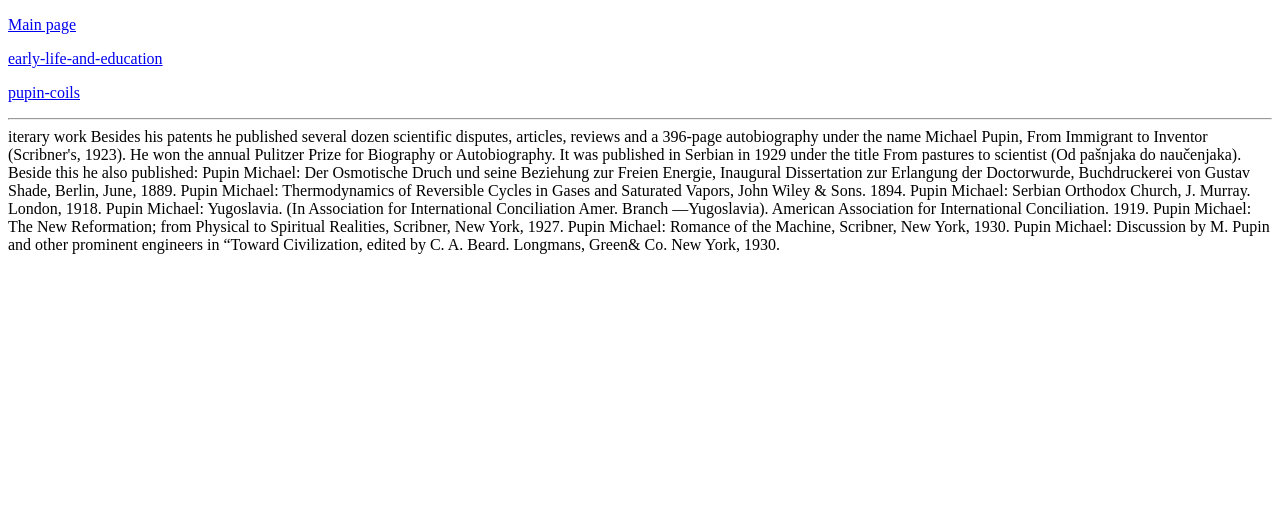
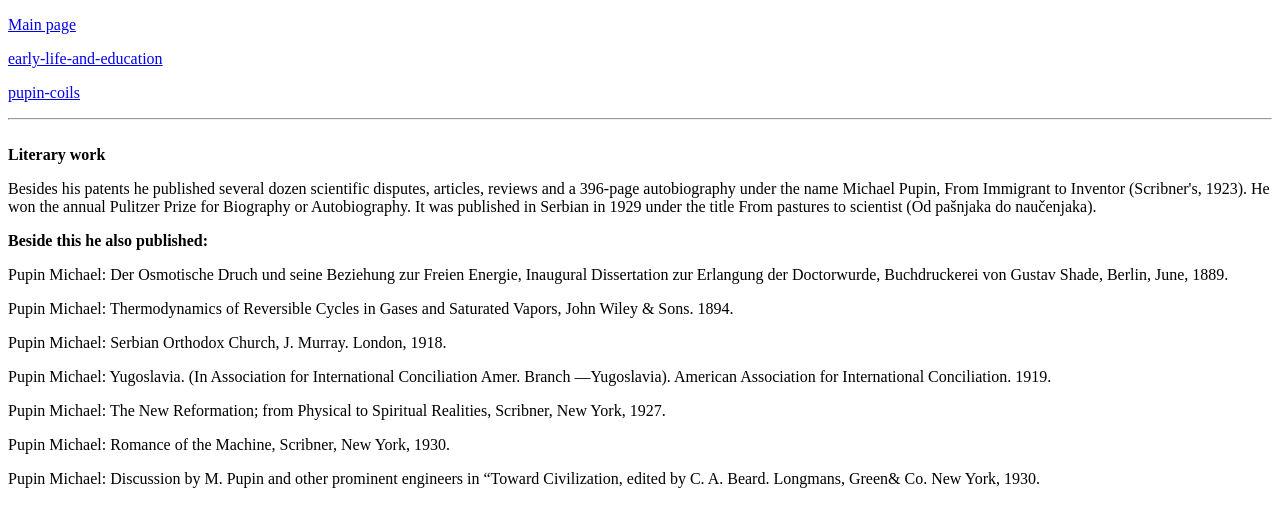
Before and after one commit to TucakovNikola/HTML-Updated-Mini-Site, a plain HTML site: page literary-work.html in a window 1280 px wide. Drawn offline with Linux system fonts and the light colour scheme.

Commit message:
text fixing

```diff
--- a/literary-work.html
+++ b/literary-work.html
@@ -8,20 +8,20 @@
         <p><a href="early-life-and-education.html">early-life-and-education</a></p>
         <p><a href="pupin-coils.html">pupin-coils</a></p>
         <hr>
-        iterary work
+        <br><b>Literary work</b>
 
-        Besides his patents he published several dozen scientific disputes, articles, reviews and a 396-page autobiography under the name Michael Pupin,
+        <p>Besides his patents he published several dozen scientific disputes, articles, reviews and a 396-page autobiography under the name Michael Pupin,
         From Immigrant to Inventor (Scribner's, 1923). He won the annual Pulitzer Prize for Biography or Autobiography.
-        It was published in Serbian in 1929 under the title From pastures to scientist (Od pašnjaka do naučenjaka).
+        It was published in Serbian in 1929 under the title From pastures to scientist (Od pašnjaka do naučenjaka).</p>
 
-        Beside this he also published:
+        <b>Beside this he also published:</b>
 
-        Pupin Michael: Der Osmotische Druch und seine Beziehung zur Freien Energie, Inaugural Dissertation zur Erlangung der Doctorwurde, Buchdruckerei von Gustav Shade, Berlin, June, 1889.
-        Pupin Michael: Thermodynamics of Reversible Cycles in Gases and Saturated Vapors, John Wiley & Sons. 1894.
-        Pupin Michael: Serbian Orthodox Church, J. Murray. London, 1918.
-        Pupin Michael: Yugoslavia. (In Association for International Conciliation Amer. Branch —Yugoslavia). American Association for International Conciliation. 1919.
-        Pupin Michael: The New Reformation; from Physical to Spiritual Realities, Scribner, New York, 1927.
-        Pupin Michael: Romance of the Machine, Scribner, New York, 1930.
-        Pupin Michael: Discussion by M. Pupin and other prominent engineers in “Toward Civilization, edited by C. A. Beard. Longmans, Green& Co. New York, 1930.
+        <p>Pupin Michael: Der Osmotische Druch und seine Beziehung zur Freien Energie, Inaugural Dissertation zur Erlangung der Doctorwurde, Buchdruckerei von Gustav Shade, Berlin, June, 1889.</p>
+        <p>Pupin Michael: Thermodynamics of Reversible Cycles in Gases and Saturated Vapors, John Wiley & Sons. 1894.</p>
+        <p>Pupin Michael: Serbian Orthodox Church, J. Murray. London, 1918.</p>
+        <p>Pupin Michael: Yugoslavia. (In Association for International Conciliation Amer. Branch —Yugoslavia). American Association for International Conciliation. 1919.</p>
+        <p>Pupin Michael: The New Reformation; from Physical to Spiritual Realities, Scribner, New York, 1927.</p>
+        <p>Pupin Michael: Romance of the Machine, Scribner, New York, 1930.</p>
+        <p>Pupin Michael: Discussion by M. Pupin and other prominent engineers in “Toward Civilization, edited by C. A. Beard. Longmans, Green& Co. New York, 1930.</p>
     </body>
 </html>
```
Also changed, not shown: early-life-and-education.html (+1 -1 lines).
